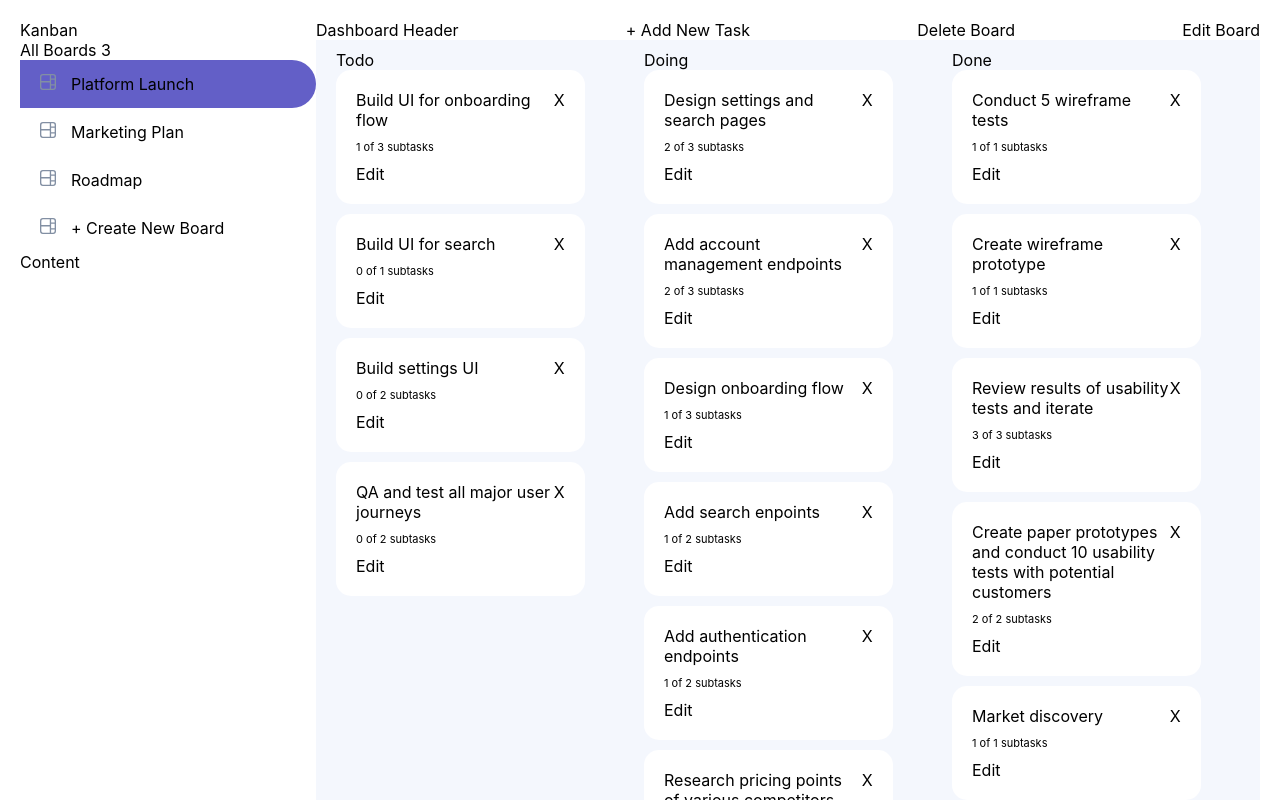
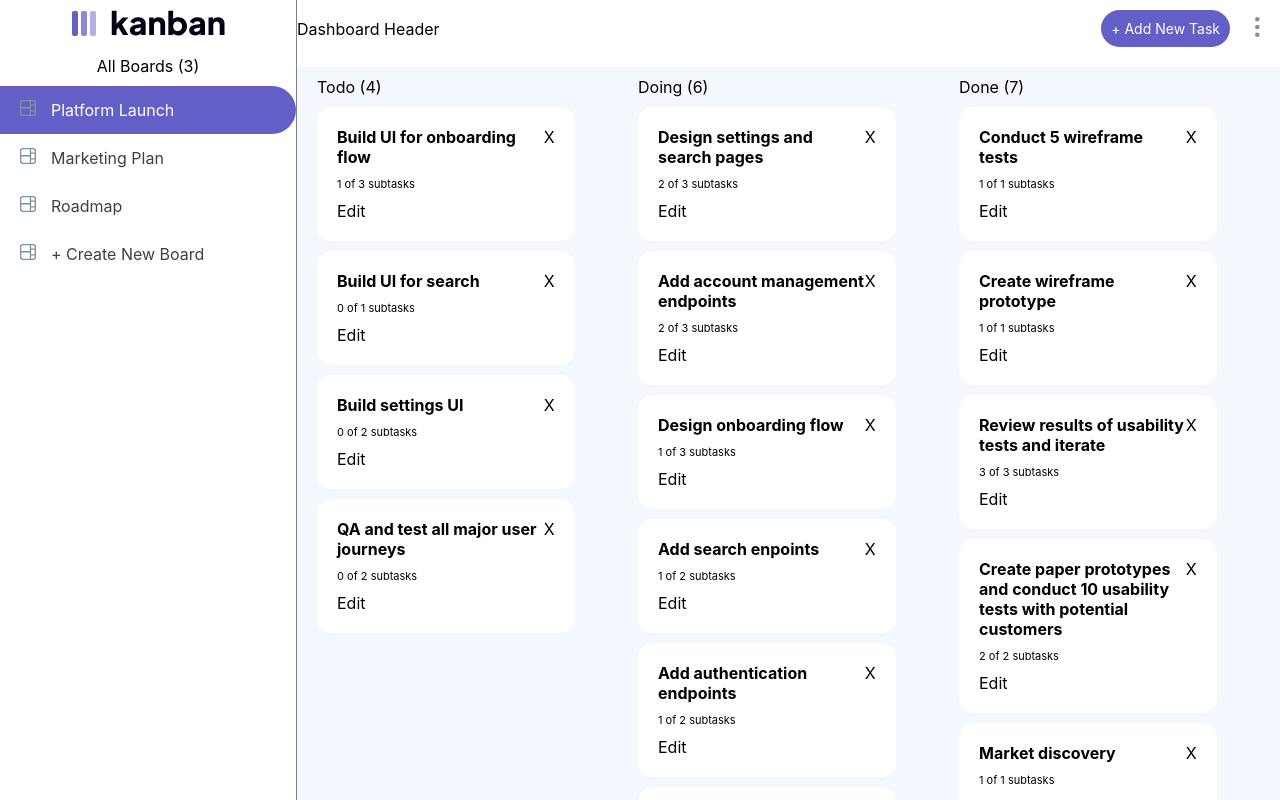
Before and after one commit to Priyanko9/Kanban-web-app, a React (Create React App) app in the folder kanban-app/: page / in a window 1280 px wide. Shown: the top 800 px of the page. Built offline with nearby package versions, Linux system fonts and the light colour scheme.

Commit message:
styling changes

```diff
--- a/kanban-app/src/BoardContent.js
+++ b/kanban-app/src/BoardContent.js
@@ -87,13 +87,17 @@ const BoardContent = ({ board }) => {
         {selectedBoard?.columns?.map((column, i) => {
           return (
             <div style={{ marginLeft: "10px", width: "33%" }}>
-              <div>{column.name}</div>
+              <div style={{ marginBottom: "10px" }}>
+                {column.name} ({column?.tasks.length})
+              </div>
               {column?.tasks?.map((task, index) => {
                 const completedTask = calculateCompletedSubtask(task.subtasks);
                 return (
                   <StyledTaskTitle onClick={() => onTaskClick(task)}>
                     <div style={{ display: "flex", flexDirection: "column" }}>
-                      <div>{task.title}</div>
+                      <div>
+                        <b>{task.title}</b>
+                      </div>
                       <div style={{ fontSize: "11px", marginTop: "10px" }}>
                         {completedTask} of {task.subtasks.length} subtasks
                       </div>
--- a/kanban-app/src/BoardsSidebar.js
+++ b/kanban-app/src/BoardsSidebar.js
@@ -2,6 +2,7 @@ import { useState, useContext } from "react";
 import styled from "styled-components";
 import useResponseData from "./useResponseData";
 import { ReactComponent as BoardSvg } from "./assets/icon-board.svg";
+import { ReactComponent as KanbanSvg } from "./assets/KanbanLogo.svg";
 import { backendData } from "./data";
 import { ThemeContext } from "./App";
 import { BoardContext } from "./BoardContext";
@@ -18,10 +19,18 @@ const StyledBoardContainer = styled.div`
   border-top-right-radius: 50px;
   border-bottom-right-radius: 50px;
   padding-left: 20px;
+  color: ${(props) =>
+    props.selected ? props.theme.colors.white : props.theme.colors.grey};
 `;
 
 const StyledBoardName = styled.span`
   margin-left: 15px;
+`;
+
+const StyledKanbanLogo = styled.div`
+  display: flex;
+  justify-content: center;
+  margin-top: 10px;
 `;
 
 const BoardsSidebar = () => {
@@ -38,9 +47,20 @@ const BoardsSidebar = () => {
     setSelectedBoard(index);
   };
   return (
-    <>
-      <div>Kanban</div>
-      <div>All Boards {boards?.length}</div>
+    <div>
+      <StyledKanbanLogo>
+        <KanbanSvg />
+      </StyledKanbanLogo>
+      <div style={{ marginTop: "20px" }}>
+        <div
+          style={{
+            marginBottom: "10px",
+            display: "flex",
+            justifyContent: "center",
+          }}
+        >
+          All Boards ({boards?.length})
+        </div>
         {boards &&
           boards.map((board, index) => {
             return (
@@ -65,11 +85,12 @@ const BoardsSidebar = () => {
             + Create New Board
           </StyledBoardName>
         </StyledBoardContainer>
+      </div>
       <AddNewBoard
         addBoardModal={addBoardModal}
         setAddBoardModal={setAddBoardModal}
       />
-    </>
+    </div>
   );
 
   //   return <div></div>;
--- a/kanban-app/src/Dashboard.js
+++ b/kanban-app/src/Dashboard.js
@@ -1,7 +1,8 @@
 import styled from "styled-components";
 import { useState, useContext } from "react";
 import { ThemeContext } from "./App";
-import { ReactComponent as BoardSvg } from "./assets/icon-board.svg";
+import { ReactComponent as EllipsisSvg } from "./assets/icon-vertical-ellipsis.svg";
+
 import useResponseData from "./useResponseData";
 import BoardsSidebar from "./BoardsSidebar";
 import BoardContent from "./BoardContent";
@@ -12,32 +13,77 @@ import EditBoardModal from "./EditBoard";
 const StyledContainer = styled.div`
   display: flex;
   flex-direction: row;
-  padding: 20px;
 `;
 
 const StyledHeader = styled.div`
   display: flex;
   justify-content: space-between;
+  align-items: center;
   width: 100%;
+  margin-bottom: 20px;
+  padding-top: 10px;
 `;
 
 const Dashboard = () => {
   const [showAddModal, setShowAddModal] = useState(false);
   const [showEditModal, setShowEditModal] = useState(false);
   const [showDeleteBoardModal, setShowDeleteBoardModal] = useState(false);
+  const [showEllipsisModal, setShowEllipsisModal] = useState(false);
 
   return (
     <StyledContainer>
-      <div>
+      <div style={{ borderRight: "0.1px solid grey" }}>
         <BoardsSidebar />
-        <div>Content</div>
       </div>
       <div style={{ width: "100%" }}>
         <StyledHeader>
           <div>Dashboard Header</div>
-          <div onClick={() => setShowAddModal(true)}>+ Add New Task</div>
-          <div onClick={() => setShowDeleteBoardModal(true)}>Delete Board</div>
-          <div onClick={() => setShowEditModal(true)}>Edit Board</div>
+          <div style={{ display: "flex" }}>
+            <div
+              onClick={() => setShowAddModal(true)}
+              style={{
+                backgroundColor: "#635FC7",
+                color: "white",
+                borderRadius: "25px",
+                padding: "10px",
+                fontSize: "14px",
+              }}
+            >
+              + Add New Task
+            </div>
+
+            <div
+              onClick={() => setShowEllipsisModal(!showEllipsisModal)}
+              style={{
+                position: "relative",
+                marginLeft: "45px",
+                right: "20px",
+                top: "7px",
+              }}
+            >
+              <EllipsisSvg />
+              {showEllipsisModal ? (
+                <div
+                  style={{
+                    position: "absolute",
+                    zIndex: "10",
+                    right: "1px",
+                    backgroundColor: "#635FC7",
+                    color: "white",
+                    padding: "20px",
+                  }}
+                >
+                  <div
+                    onClick={() => setShowDeleteBoardModal(true)}
+                    style={{ marginBottom: "10px" }}
+                  >
+                    Delete
+                  </div>
+                  <div onClick={() => setShowEditModal(true)}>Edit</div>
+                </div>
+              ) : null}
+            </div>
+          </div>
         </StyledHeader>
         <BoardContent />
       </div>
```
Also changed, not shown: kanban-app/src/assets/KanbanLogo.svg (added). Lines whose indentation alone changed are shown as unchanged.
